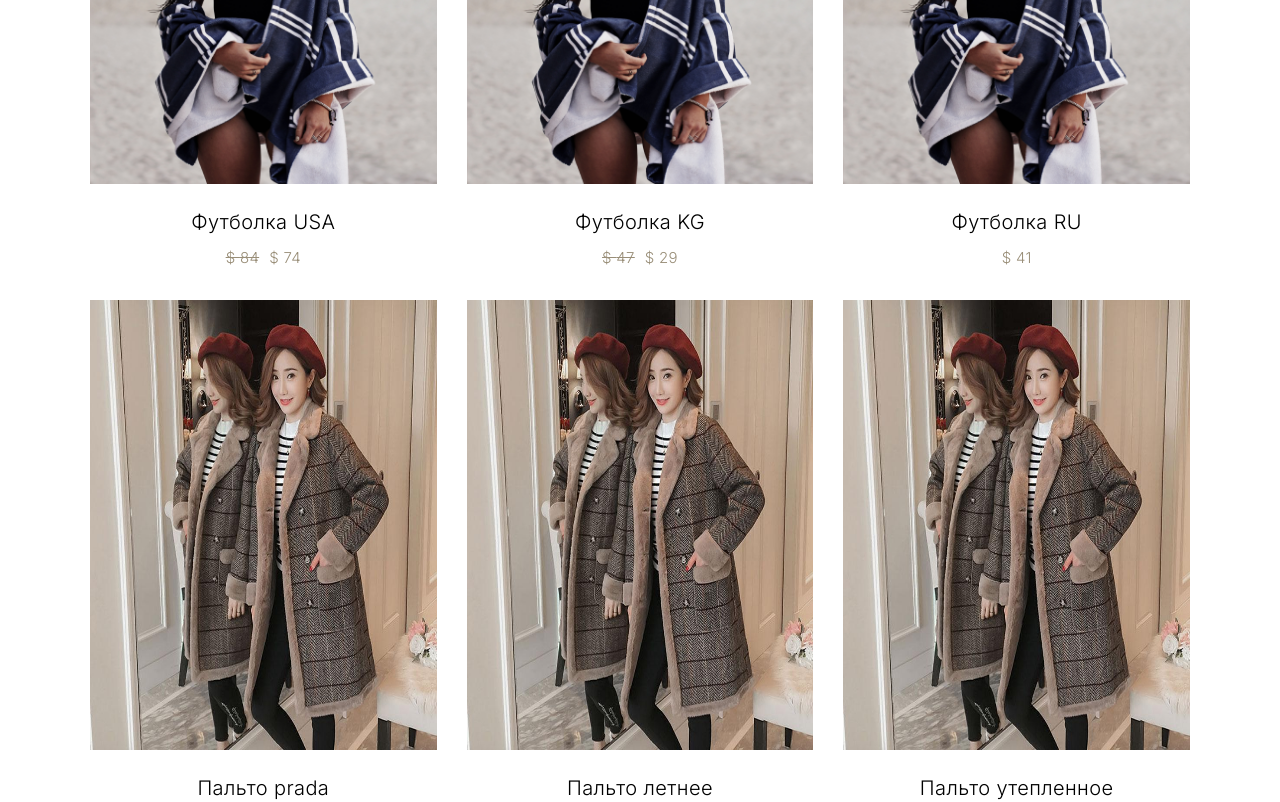
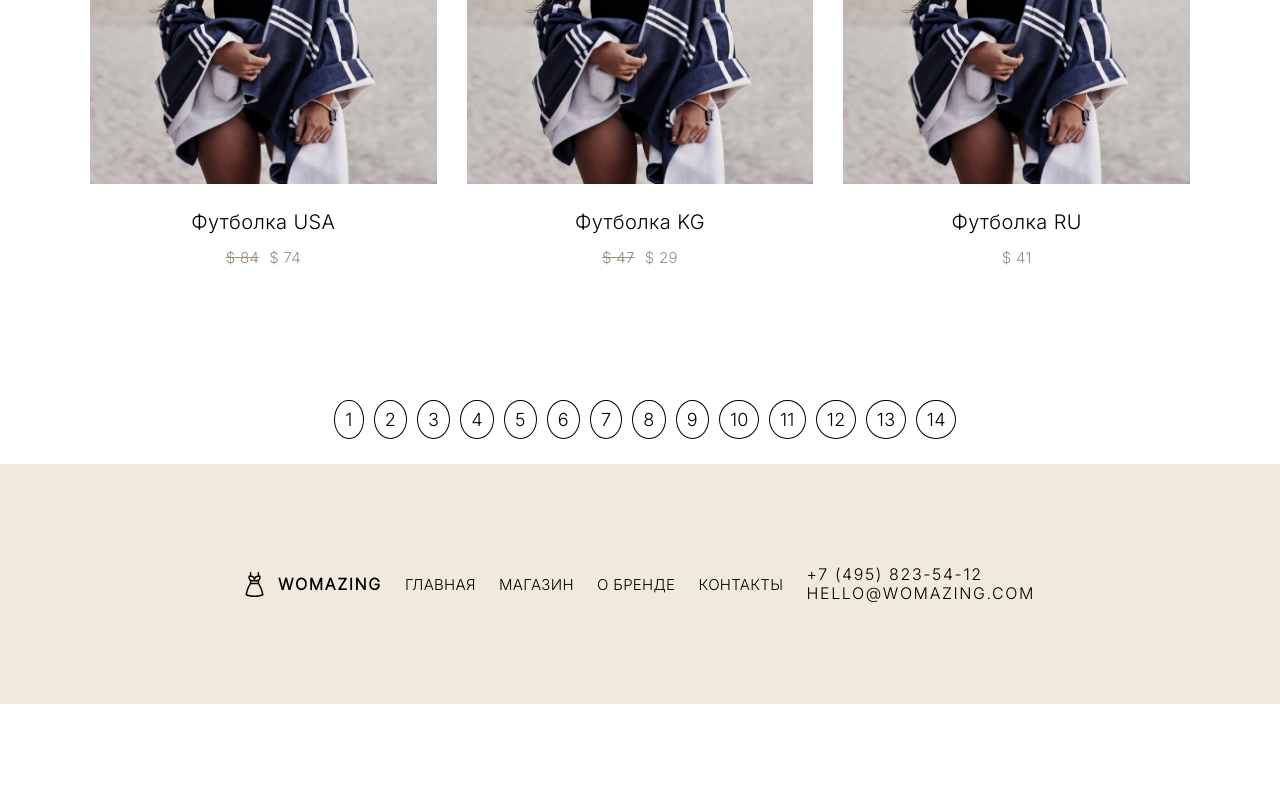
Before and after one commit to fermer123/test, a React (Create React App) app: page /shop in a window 1280 px wide. Shown: the part 1027-1829 px from the top of the page. After the commit the page ends 1731 px from the top, so only its background shows below. Built offline with nearby package versions, Linux system fonts and the light colour scheme; data requests are answered from the project's data file.

Commit message:
paginend

```diff
--- a/src/components/Pagination/Pagination.jsx
+++ b/src/components/Pagination/Pagination.jsx
@@ -1,9 +1,11 @@
 import style from './Pagination.module.scss';
 
-const Pagination = ({ currPage }) => {
+const Pagination = ({ currPage, pagination }) => {
   return (
     <div>
-      <div className={style.pagiation}>{currPage}</div>
+      <div onClick={() => pagination(currPage)} className={style.pagiation}>
+        {currPage}
+      </div>
     </div>
   );
 };
--- a/src/pages/Shop/Shop.jsx
+++ b/src/pages/Shop/Shop.jsx
@@ -10,9 +10,9 @@ const Shop = () => {
   const [status, setStatus] = useState('all');
   const { shop } = useContext(CustomContext);
   const [currPage, setCurrPage] = useState(1);
-  const [items] = useState(4);
-  const lastItemIndex = currPage * items;
-  const firstItemIndex = lastItemIndex - items;
+  const [itemsPerPage] = useState(3);
+  const lastItemIndex = currPage * itemsPerPage;
+  const firstItemIndex = lastItemIndex - itemsPerPage;
   const pageNumber = [];
 
   const shopFilter = shop.filter((e) => {
@@ -22,11 +22,13 @@ const Shop = () => {
       return e.category === status;
     }
   });
-  for (let i = 1; i <= Math.ceil(shopFilter.length / items); i++) {
+  for (let i = 1; i <= Math.ceil(shopFilter.length / itemsPerPage); i++) {
     pageNumber.push(i);
   }
   const currentItem = shopFilter.slice(firstItemIndex, lastItemIndex);
-
+  const pagination = (numberPage) => {
+    setCurrPage(numberPage);
+  };
   return (
     <div className='container'>
       <h2 className='title'>Shop</h2>
@@ -87,7 +89,7 @@ const Shop = () => {
         <p className={style.shop_items_show}>Показано: 9 из 12 товаров</p>
 
         <div className={style.shop_row}>
-          {shopFilter.map((e) => (
+          {currentItem.map((e) => (
             <Collection
               img={`../${e.image}`}
               title={e.title}
@@ -100,7 +102,7 @@ const Shop = () => {
       </div>
       <div className={style.pagination}>
         {pageNumber.map((e) => (
-          <Pagination currPage={e} key={e} />
+          <Pagination currPage={e} key={e} pagination={pagination} />
         ))}
       </div>
     </div>
```
